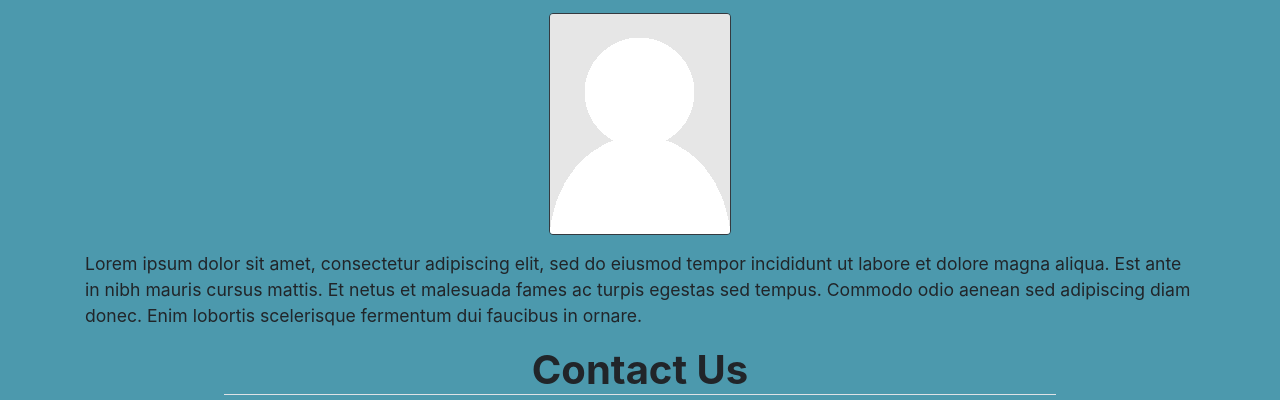
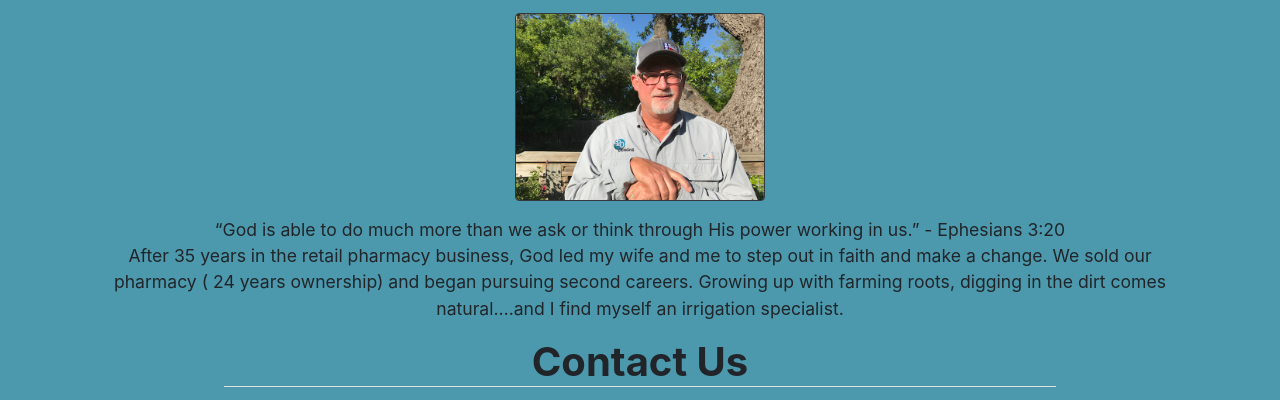
Before and after one commit to tuckerc/320designs, a plain HTML site: page index.html in a window 1280 px wide. Shown: the part 604-1004 px from the top of the page. Drawn offline with nearby package versions, Linux system fonts and the light colour scheme; grey boxes are pictures that could not be loaded.

Commit message:
updated about us section

```diff
--- a/css/layout.css
+++ b/css/layout.css
@@ -1,226 +1,8 @@
-#services img {
+#services img,
+#about img {
   width: 250px;
 }
 
 iframe {
   min-height: 350px;
 }
-
-/* body {
-  display: grid;
-  grid-template: 20vh auto 3vh / auto;
-  min-height: 100vh;
-}
-
-header {
-  display: grid;
-  grid-row: 1 / 2;
-  grid-column: 1 / 2;
-  grid-template: auto / 2.5fr 5fr 2.5fr;
-}
-
-.logo {
-  grid-row: auto;
-  grid-column: 1 / 2;
-  align-self: center;
-  justify-self: center;
-}
-
-.logo img {
-  padding: 1vh;
-  object-fit: contain;
-}
-
-nav {
-  display: grid;
-  grid-row: auto;
-  grid-column: 2 / 3;
-  margin-bottom: 2vh;
-  grid-template: auto / 1fr 1fr 1fr 1fr;
-  justify-content: space-evenly;
-  align-content: end;
-}
-
-nav a {
-  padding: 0.5vh 0.5vw;
-  margin-left: 2vw;
-  margin-right: 2vw;
-}
-
-#homeNav {
-  grid-column: 1 / 2;
-}
-
-#servicesNav {
-  grid-column: 2 / 3;
-}
-
-#aboutNav {
-  grid-column: 3 / 4;
-}
-
-#contactNav {
-  grid-column: 4 / 5;
-}
-
-main {
-  display: grid;
-  grid-row: 2 / 3;
-  grid-column: 1 / 2;
-  grid-template: auto auto auto / 0.5fr 9.5fr 0.5fr;
-}
-
-#services {
-  display: grid;
-  grid-row: 1 / 2;
-  grid-column: 2 / 3;
-  grid-template: 10% 90% / 4.5fr 1fr 4.5fr;
-  padding-top: 2vh;
-  padding-bottom: 3vh;
-  min-height: 70vh;
-}
-
-#services h1 {
-  grid-row: 1 / 2;
-  grid-column: 1 / 4;
-  align-self: center;
-  justify-self: center;
-  padding-bottom: 2vh;
-}
-
-.serviceBlock {
-  display: grid;
-  grid-row: 2 / 3;
-  grid-template: 10% auto auto / 4.5fr 1fr 4.5fr;
-  padding-top: 3vh;
-  padding-right: 2vw;
-  padding-left: 2vw;
-}
-
-#repairs {
-  grid-column: 1 / 2;
-}
-
-.serviceTitle {
-  grid-column: 1 / 4;
-  grid-row: 1 / 2;
-}
-
-.serviceImage {
-  grid-row: 2 / 4;
-  max-width: 100%;
-  max-height: 80%;
-  display: block;
-  align-self: center;
-}
-
-#repairs img {
-  grid-column: 1 / 2;
-  justify-self: end;
-}
-
-.serviceParagraph {
-  grid-row: 2 / 3;
-  align-self: end;
-  padding-bottom: 0.5vh;
-}
-
-.serviceList {
-  grid-row: 3 / 4;
-  align-self: start;
-  padding-top: 0.5vh;
-}
-
-#repairs p, #repairs ul {
-  grid-column: 3 / 4;
-}
-
-#installs {
-  grid-column: 3 / 4;
-}
-
-#installs img {
-  grid-column: 3 / 4;
-  justify-self: start;
-}
-
-#installs p, #installs ul {
-  grid-column: 1 / 2;
-}
-
-#about {
-  display: grid;
-  grid-row: 2 / 3;
-  grid-column: 2 / 3;
-  margin-top: 3vh;
-  padding: 2vh 2vw;
-  grid-template: auto auto / 2fr 5fr;
-}
-
-#about h1 {
-  grid-row: 1 / 2;
-  grid-column: 1 / 3;
-  padding-bottom: 2vh;
-}
-
-#about img {
-  grid-row: 2 / 3;
-  grid-column: 1 / 2;
-  justify-self: center;
-  align-self: center;
-}
-
-#about p {
-  grid-row: 2 / 3;
-  grid-column: 2 / 3;
-  justify-self: center;
-}
-
-#contact {
-  display: grid;
-  grid-row: 3 / 4;
-  grid-column: 2 / 3;
-  grid-template: auto auto auto auto / 1fr;
-  padding-bottom: 3vh;
-  padding-top: 2vh;
-  margin-top: 3vh;
-  margin-bottom: 3vh;
-}
-
-#contact h1 {
-  grid-row: 1 / 2;
-  align-self: center;
-  justify-self: center;
-  padding-bottom: 2vh;
-}
-
-#contact iframe {
-  grid-row: 2 / 3;
-  align-self: center;
-  justify-self: center;
-  width: 50vw;
-  height: 50vh;
-}
-
-#contact a {
-  padding-top: 2vh;
-  align-self: center;
-  justify-self: center;
-}
-
-#contact #email {
-  grid-row: 3 / 4;
-}
-
-#contact #phone {
-  grid-row: 4 / 5;
-}
-
-footer {
-  display: grid;
-  grid-row: 3 / 4;
-  grid-column: 1 / 2;
-  align-items: end;
-  justify-items: center;
-  align-items: baseline;
-} */
--- a/index.html
+++ b/index.html
@@ -86,8 +86,9 @@
     </div>
     <div id='about' class="container">
       <h1 class="w-75 mb-3 mx-auto text-center border-bottom font-weight-bold">About Us</h1>
-      <img class="mx-auto d-block border rounded border-dark mb-3" src="images/Portrait_placeholder.png" alt="Charles Tucker Irrigation Specialist">
-      <p>Lorem ipsum dolor sit amet, consectetur adipiscing elit, sed do eiusmod tempor incididunt ut labore et dolore magna aliqua. Est ante in nibh mauris cursus mattis. Et netus et malesuada fames ac turpis egestas sed tempus. Commodo odio aenean sed adipiscing diam donec. Enim lobortis scelerisque fermentum dui faucibus in ornare.</p>
+      <img class="mx-auto d-block border rounded border-dark mb-3" src="images/charles.jpeg" alt="Charles Tucker Irrigation Specialist">
+      <p class="text-center"><q>God is able to do much more than we ask or think through His power working in us.</q> - Ephesians 3:20 <br>
+      After 35 years in the retail pharmacy business, God led my wife and me to step out in faith and make a change.  We sold our pharmacy ( 24 years ownership) and began pursuing second careers.  Growing up with farming roots, digging in the dirt comes natural….and I find myself an irrigation specialist.</p>
     </div>
     <div id='contact' class="container pb-3">
       <h1 class="w-75 mb-3 mx-auto text-center border-bottom font-weight-bold">Contact Us</h1>
```
Also changed, not shown: css/theme.css (+0 -78 lines), images/charles.jpeg (added).
